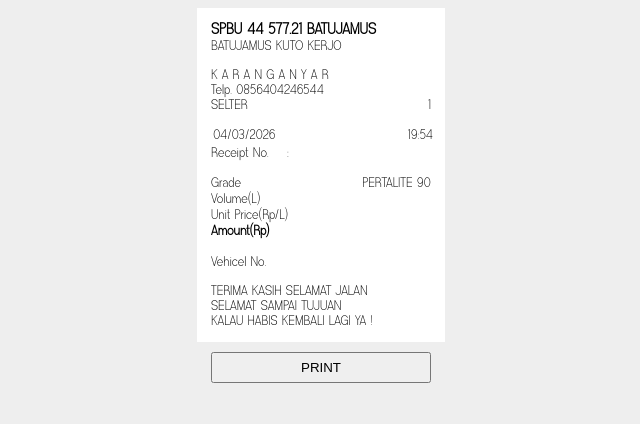
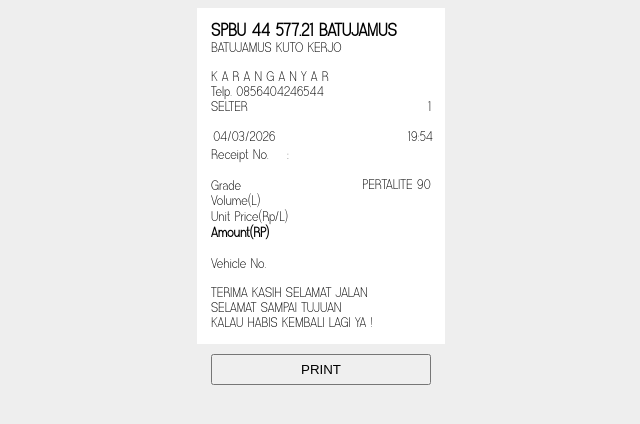
Before and after one commit to desakuto/bbm, a plain HTML site: page index.html in a window 1280 px wide. Shown: the whole page, without its empty margins (319-959 px from the left). Drawn offline with Linux system fonts and the light colour scheme.

Commit message:
Update index.html

```diff
--- a/index.html
+++ b/index.html
@@ -25,7 +25,7 @@
 }
 
 .spbu{
-  font-size:16px;
+  font-size:18px;
   font-weight:bold;
 }
 
@@ -180,7 +180,7 @@
 </div>
 
 <div class="row right amount">
-<span>Amount(Rp)</span>
+<span>Amount(RP)</span>
 <span class="colon"></span>
 <input>
 </div>
@@ -188,7 +188,7 @@
 <br>
 
 <div class="row right">
-<span>Vehicel No.</span>
+<span>Vehicle No.</span>
 <span class="colon"></span>
 <input>
 </div>
```
